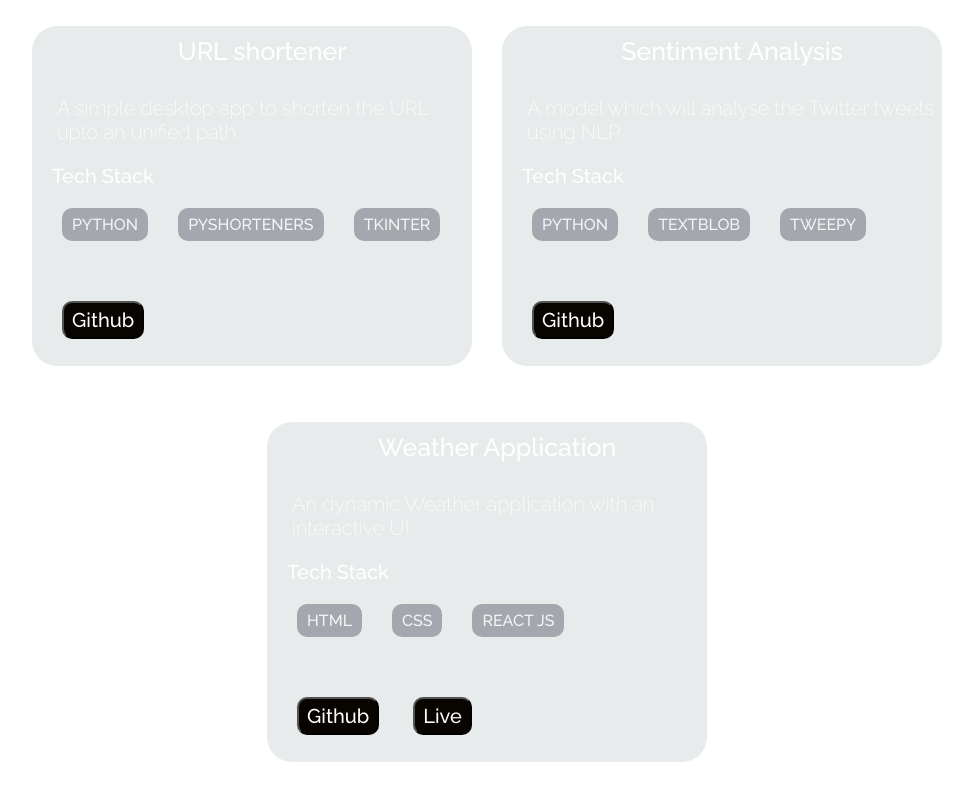
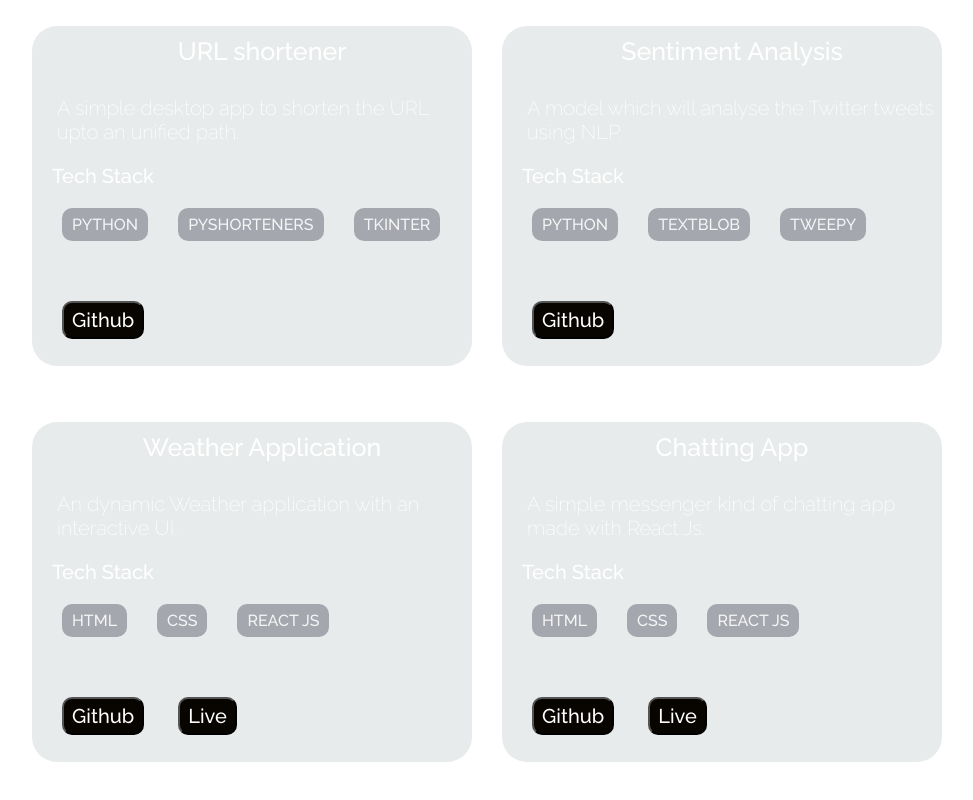
Before and after one commit to praveenzsp/portfolio, a plain HTML site: page index.html in a window 1280 px wide. Shown: the part 1832-2632 px from the top of the page, without its empty margins (168-1141 px from the left). Drawn offline with Linux system fonts and the light colour scheme.

Commit message:
all done

```diff
--- a/index.html
+++ b/index.html
@@ -108,12 +108,24 @@
                     <button id="github-button" onclick="window.open('https://github.com/praveenzsp/weather_app', '_top')">Github</button>
                     <button id="github-button" onclick="window.open('https://weather-app-23.herokuapp.com/', '_top')">Live</button>
                 </div>
+                <div class="individual-project-container">
+                    <h1>Chatting App</h1>
+                    <p>A simple messenger kind of chatting app made with React Js.</p>
+                    <h2>Tech Stack</h2>
+                    <div class="tech-stack-container">
+                        <div>HTML</div>
+                        <div>CSS</div>
+                        <div>REACT JS</div>
+                    </div>
+                    <button id="github-button" onclick="window.open('https://github.com/praveenzsp/weather_app', '_top')">Github</button>
+                    <button id="github-button" onclick="window.open('https://chat-app71.herokuapp.com/', '_top')">Live</button>
+                </div>
             </div>
             <h1 class="contact-heading">Reach Me Through</h1>
             <div id="contact" class="contact-container">
                 <a href="https://github.com/praveenzsp"><i class="fab fa-github"></i></a>
                 <a href="https://www.linkedin.com/in/znanam-sai-praveen-4127441b3/"><i class="fab fa-linkedin-in"></i></a>
-                <a href="https://www.instagram.com/praveen__7273/"><i class="fab fa-instagram"></i></a>
+                <a href="https://www.instagram.com/praveen__z/"><i class="fab fa-instagram"></i></a>
                 <a href="mailto: psai6645@gmail.com"><i class="far fa-envelope"></i></a>
             </div>
     </div>
--- a/styles.css
+++ b/styles.css
@@ -1,9 +1,11 @@
 @import url('https://fonts.googleapis.com/css2?family=Raleway:wght@200;500&display=swap');
+@import url('https://fonts.googleapis.com/css2?family=Poppins&display=swap');
 
 * {
     margin: 0;
     padding: 0;
     box-sizing: border-box;
+    /* font-family: 'Poppins', sans-serif; */
     font-family: 'Raleway', sans-serif;
 
 }
```
